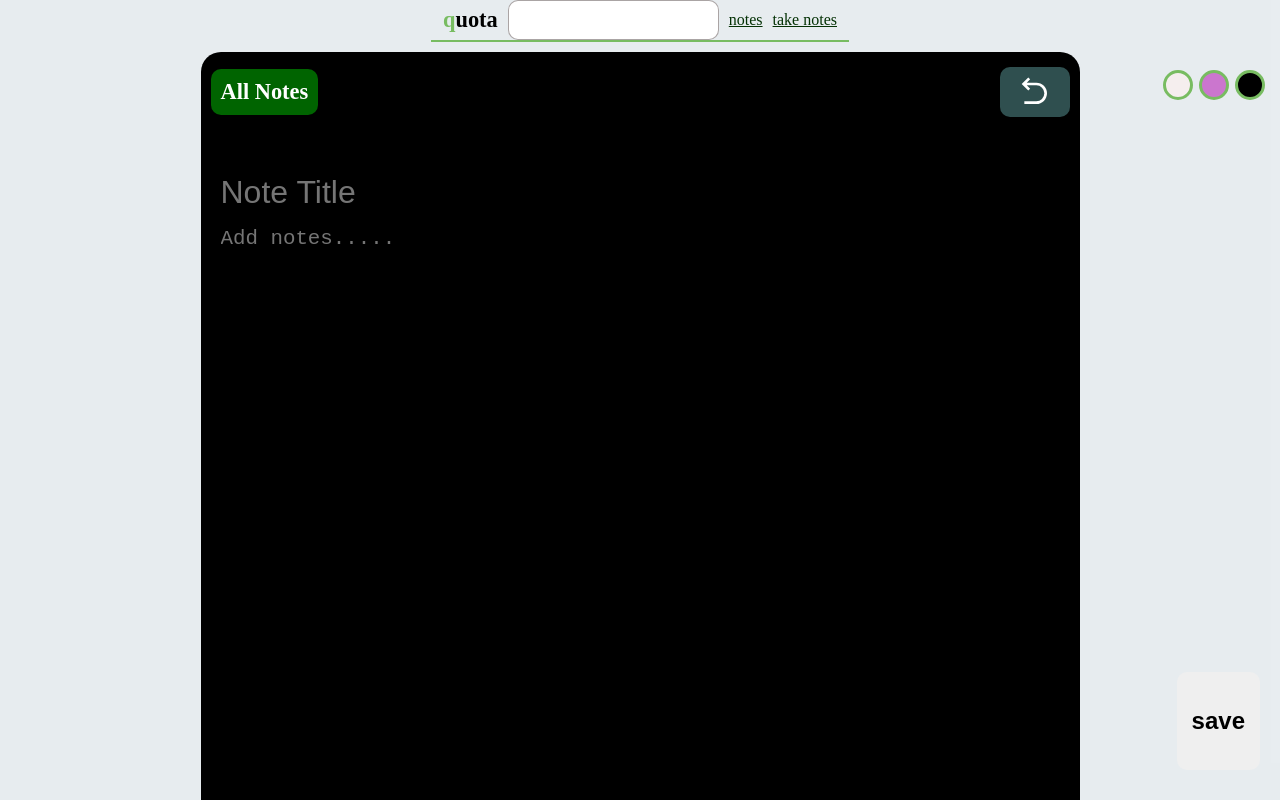
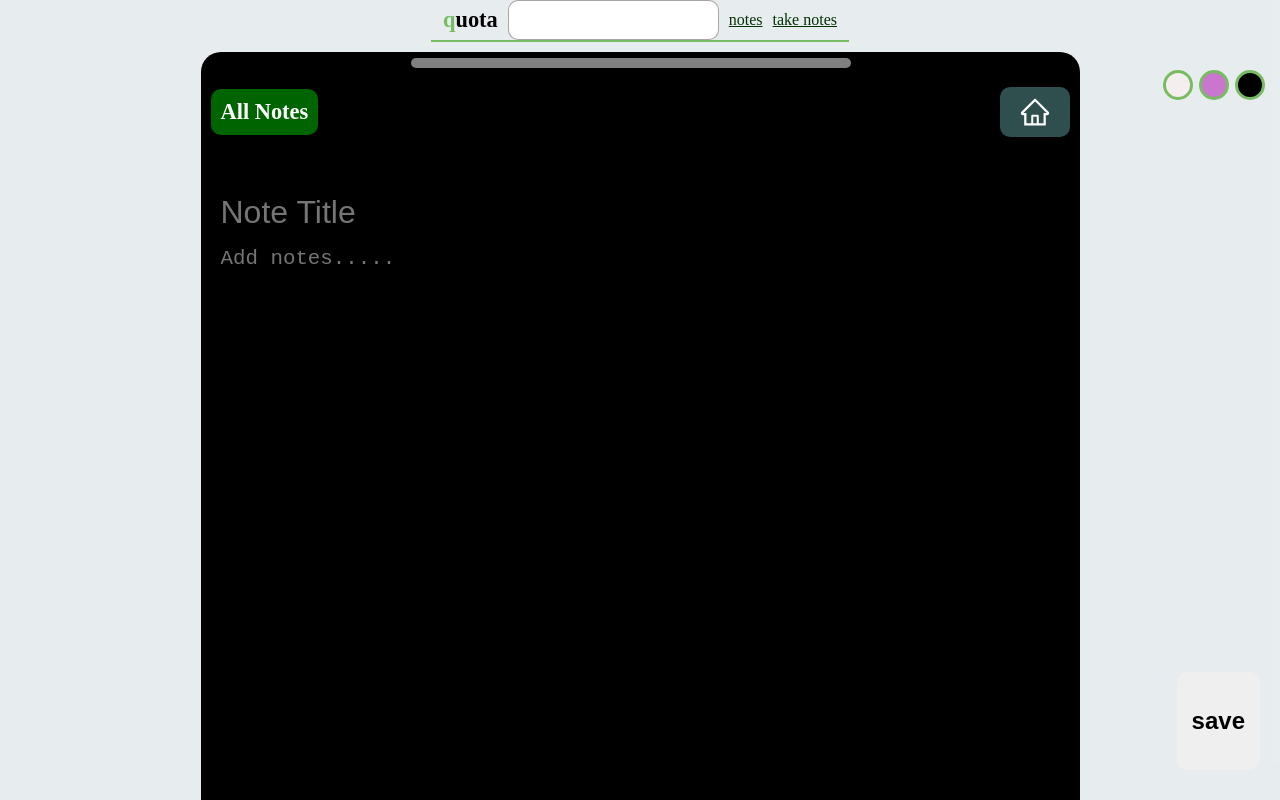
Before and after one commit to Prospetix/abeg, a React app in the folder src/: page /createnote in a window 1280 px wide. Shown: the top 800 px of the page. Built offline with nearby package versions, Linux system fonts and the light colour scheme; the HTML template or start-up script is replaced by a standard one.

Commit message:
almost done

```diff
--- a/src/App.css
+++ b/src/App.css
@@ -349,8 +349,20 @@ span {
   height: 100vh;
   z-index: 10;
   margin-top: 10px;
+  position: relative;
   border-top-right-radius: 20px;
   border-top-left-radius: 20px;
+  padding-top: 20px;
+}
+.createnote::after{
+  position: absolute;
+  content: "";
+  width: 50%;
+  height: 10px;
+  background-color: grey;
+  top: 6px;
+  border-radius: 20px;
+  left: 24%;
 }
 .toolbar {
   height: 100%;
@@ -490,6 +502,7 @@ span {
   }
   .solid {
     top: 80%;
+    left: 43%;
   }
   .addnotes {
     width: 100% !important;
--- a/src/components/Createnote.jsx
+++ b/src/components/Createnote.jsx
@@ -1,9 +1,10 @@
 import React from "react";
 import { Link } from "react-router-dom";
-import { RiArrowGoBackLine } from "react-icons/ri";
+import { AiOutlineHome } from "react-icons/ai";
 import { toast } from "sonner";
 import { colors, notes } from "./../State";
 import { useState } from "react";
+import { AnimatePresence, motion } from "framer-motion";
 
 function createNote() {
   const [istrue, setistrue] = useState(false);
@@ -18,15 +19,27 @@ function createNote() {
   const submit = () => {
     const filteredText = value.substring(3, value.length - 4);
 
-    let months = ["jan","feb", "mar","apr","may","jun","jul","aug","oct","nov","dec"]
+    let months = [
+      "jan",
+      "feb",
+      "mar",
+      "apr",
+      "may",
+      "jun",
+      "jul",
+      "aug",
+      "oct",
+      "nov",
+      "dec",
+    ];
 
     console.log(filteredText);
 
     let day = new Date().getDate();
     let month = new Date().getMonth();
     let year = new Date().getFullYear();
-    let hour = new Date().getHours()
-    let minute = new Date().getMinutes()
+    let hour = new Date().getHours();
+    let minute = new Date().getMinutes();
 
     console.log(months[month]);
     let currentDate = `${months[month]} ${day},${year} || ${hour}:${minute}`;
@@ -57,7 +70,16 @@ function createNote() {
   };
 
   return (
-    <div className="createnote">
+
+      <motion.div
+        className="createnote"
+        initial={{ opacity: 1, x: 400 }}
+        animate={{ opacity: 1, x: 0 }}
+        transition={{ type: "spring",duration:1, ease: "linear", stiffness: 200 }}
+        exit={{
+          y: 500
+        }}
+      >
         <div className="toolbar">
           <div className="back">
             <Link to={"/notes"} className="N">
@@ -65,7 +87,7 @@ function createNote() {
             </Link>
             <Link to={"/"} className="backward">
               {" "}
-            <RiArrowGoBackLine />{" "}
+              <AiOutlineHome />{" "}
             </Link>
           </div>
           <div className="textarea">
@@ -84,7 +106,7 @@ function createNote() {
               rows="10"
               className="area"
               value={value}
-            onChange={(e)=> setValue(e.target.value)}
+              onChange={(e) => setValue(e.target.value)}
             ></textarea>
           </div>
           <button
@@ -98,7 +120,8 @@ function createNote() {
             save
           </button>
         </div>
-    </div>
+      </motion.div>
+
   );
 }
 
--- a/src/components/Notes.jsx
+++ b/src/components/Notes.jsx
@@ -5,8 +5,11 @@ import { searchQuery } from "../State";
 import { MdDeleteForever } from "react-icons/md";
 import { Toaster, toast } from 'sonner'
 import React, { useEffect, useRef, useState } from "react";
-import { Link } from "react-router-dom";
+import { Link, useNavigate } from "react-router-dom";
 import {RiArrowGoBackLine} from "react-icons/ri"
+
+
+
 function Notes() {
   const deleteItem = (id) => {
 
@@ -54,21 +57,26 @@ function Notes() {
     );
   };
 
+  const naviate = useNavigate()
+
+  const goback = () => {
+    naviate(-1)
+  }
   return (
     <motion.div
       initial={{ x: -400, opacity: 0 }}
       animate={{ x: 1, opacity: 1 }}
       exit={{ x: -450 }}
-      transition={{ type: "spring", stiffness: 200, ease: [0, 2.3, 5, 0.6] }}
+      transition={{ type: "spring", stiffness: 200 }}
       className="notes"
     >
       <h5 className="allnotes" style={{ color: colors.value[1] }}>
         all notes
       </h5>
-      <Link to={"/createnote"} className="backwardN">
+      <button onClick={goback} className="backwardN">
             {" "}
             <RiArrowGoBackLine />{" "}
-      </Link>
+      </button>
 
       <div className={`${check.value ? "grid show" : "grid"}`}>
 
```
Also changed, not shown: src/components/Addnotes.jsx (+0 -72 lines). Lines whose indentation alone changed are shown as unchanged.
